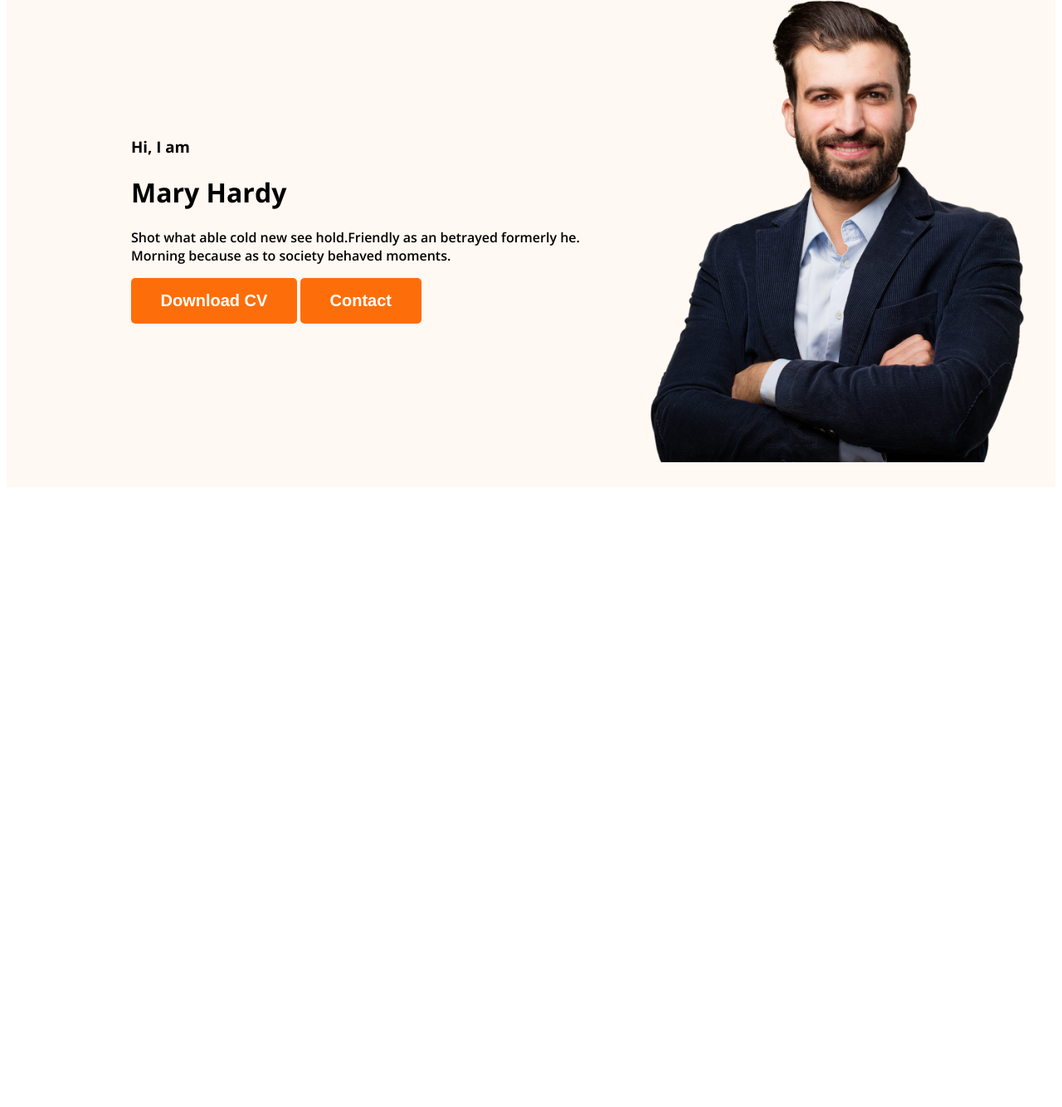
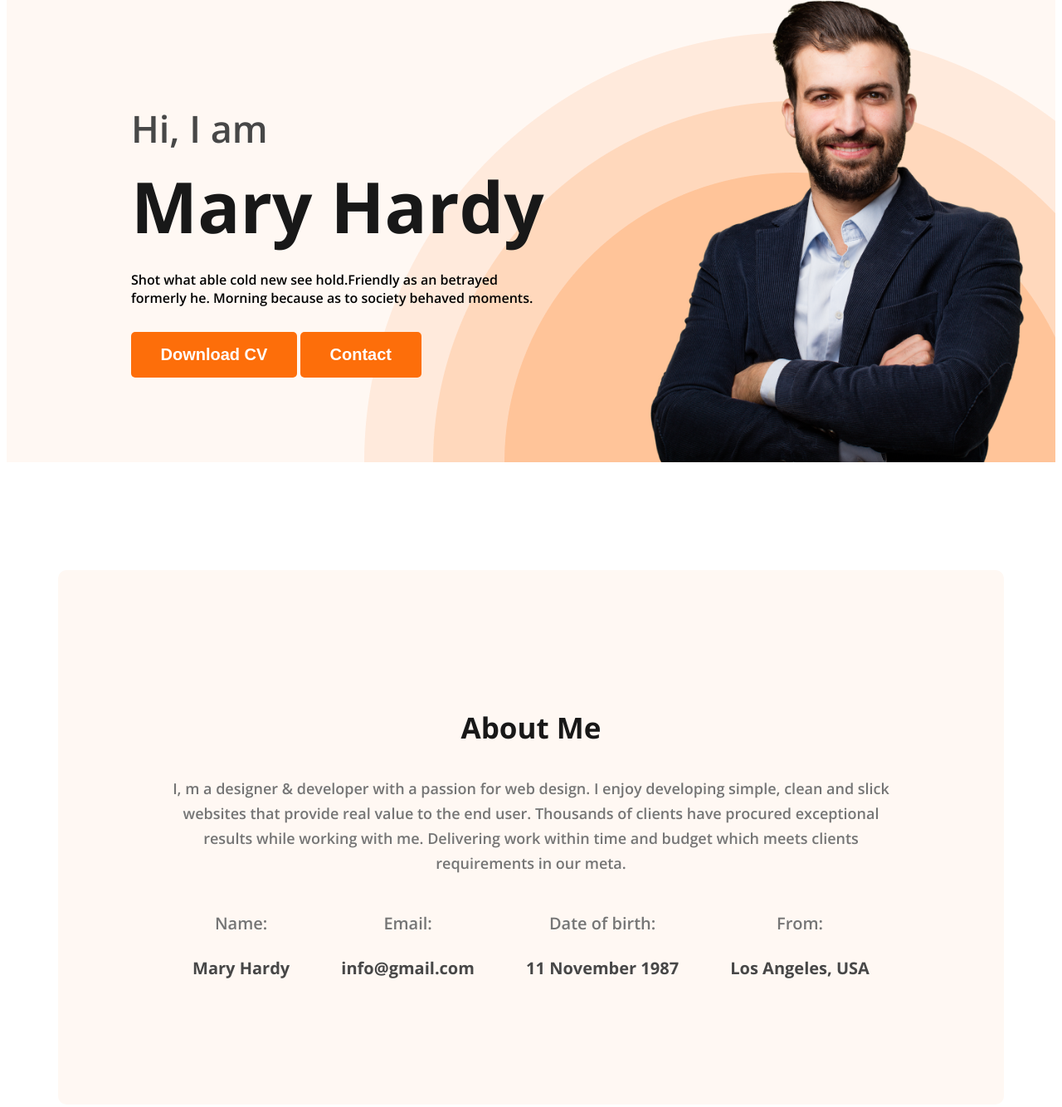
Before and after one commit to ashyxia/web-dev, a plain HTML site: page index.html in a window 1280 px wide. Shown: the part 211-1545 px from the top of the page at 83% size. Before the commit the page ends 806 px from the top, so only its background shows below. Drawn offline with nearby package versions, Linux system fonts and the light colour scheme.

Commit message:
Section and about are added

```diff
--- a/index.html
+++ b/index.html
@@ -24,7 +24,7 @@
             <div class="banner-content">
                 <h3 class="greeting">Hi, I  am</h3>
                 <h1 class="banner-title">Mary Hardy</h1>
-                <p>Shot what able cold new see hold.Friendly as an betrayed formerly he. Morning because as to society behaved moments.</p>
+                <p class="banner-description">Shot what able cold new see hold.Friendly as an betrayed formerly he. Morning because as to society behaved moments.</p>
                 <button class="btn-primary">Download CV</button>
                 <button class="btn-primary">Contact</button>
             </div>
@@ -32,7 +32,28 @@
         </div>
     </header>
     <main>
-
+        <section class="about">
+            <h3 class="section-title">About Me</h3>
+            <p class="section-description">I, m a designer & developer with a passion for web design. I enjoy developing simple, clean and slick websites that provide real value to the end user. Thousands of clients have procured exceptional results while working with me. Delivering work within time and budget which meets clients requirements in our meta.</p>
+            <div class="about-info-container">
+                <div class="about-info">
+                    <h4 class="info-title">Name:</h4>
+                    <p class="info-description">Mary Hardy </p>
+                </div>
+                <div class="about-info">
+                    <h4 class="info-title">Email:</h4>
+                    <p class="info-description">info@gmail.com</p>
+                </div>
+                <div class="about-info">
+                    <h4 class="info-title">Date of birth:</h4>
+                    <p class="info-description">11 November 1987</p>
+                </div>
+                <div class="about-info">
+                    <h4 class="info-title">From:</h4>
+                    <p class="info-description">Los Angeles, USA</p>
+                </div>
+            </div>
+        </section>
     </main>
     <footer>
 
--- a/styles/portfolio.css
+++ b/styles/portfolio.css
@@ -1,7 +1,34 @@
-/* Font styles */
+/* Common shared styles */
 body {
   font-family: "Lato", sans-serif;
   font-family: "Open Sans", sans-serif;
+}
+
+.orange-text {
+  color: #fd6e0a;
+}
+.btn-primary {
+  border-radius: 5px;
+  background: #fd6e0a;
+  color: #fff;
+  border: 0px;
+  font-size: 20px;
+  font-weight: 700;
+  padding: 16px 35.5px;
+}
+/* Section Details */
+.section-title {
+  color: #181818;
+  text-align: center;
+  font-size: 35px;
+  font-weight: 700;
+}
+.section-description {
+  color: #757575;
+  text-align: center;
+  font-size: 18px;
+  font-weight: 400;
+  line-height: 30px; /* 166.667% */
 }
 /* nav styles */
 nav {
@@ -9,18 +36,6 @@ nav {
   align-items: center;
   justify-content: space-between;
   margin: 0 200px;
-}
-.orange-text {
-  color: #fd6e0a;
-}
-.btn-primary {
-  border-radius: 5px;
-  background: #fd6e0a;
-  color: #FFF;
-  border: 0px;
-  font-size: 20px;
-  font-weight: 700;
-  padding: 16px 35.5px;
 }
 .nav-title {
   color: var(--Dark-01, #181818);
@@ -39,14 +54,69 @@ nav a {
   text-decoration: none;
 }
 /* Header related styles */
-.header{
-  background-color:#FFF8F3;;
+.header {
+  background-color: #fff8f3;
+  background-image: url("../images/header_bg.png");
+  background-repeat: no-repeat;
+  background-position: bottom right;
 }
-.banner{
-  padding: 30px 30px 30px 150px;
+.banner {
+  padding: 30px 30px 0px 150px;
   display: flex;
   align-items: center;
+  justify-content: space-between;
 }
-.profile-picture{
+.banner-content {
+  max-width: 500px;
+}
+.profile-picture {
   width: 500px;
 }
+.greeting {
+  color: #474747;
+  font-size: 45px;
+  font-weight: 600;
+  margin-bottom: 0px;
+}
+.banner-title {
+  color: #181818;
+  font-size: 85px;
+  font-weight: 700;
+  margin-top: 5px;
+  margin-bottom: 20px;
+}
+.banner-description {
+  margin-bottom: 30px;
+}
+/* Main section styles Start  */
+main {
+  max-width: 1140px;
+  margin: 0 auto;
+}
+
+/* about section styles start */
+.about {
+  padding: 131px;
+  border-radius: 10px;
+  background: #fff8f3;
+  margin-top: 130px;
+}
+.about-info-container {
+  display: flex;
+  justify-content: space-around;
+}
+.about-info {
+  text-align: center;
+}
+.info-title{
+  color: #757575;
+text-align: center;
+font-size: 20px;
+font-weight: 400;
+
+}
+.info-description {
+  color: #474747;
+  font-size: 20px;
+  font-weight: 700;
+}
```
